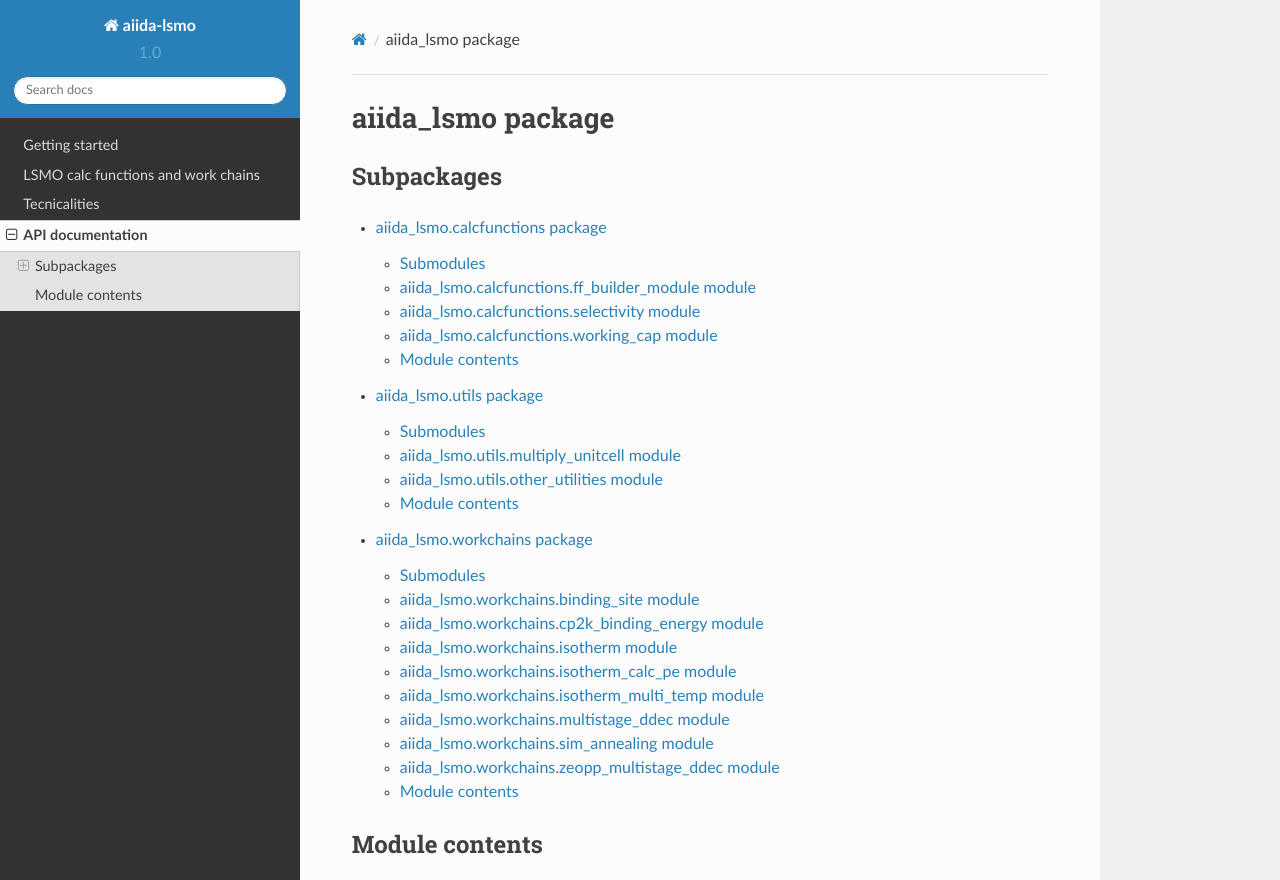
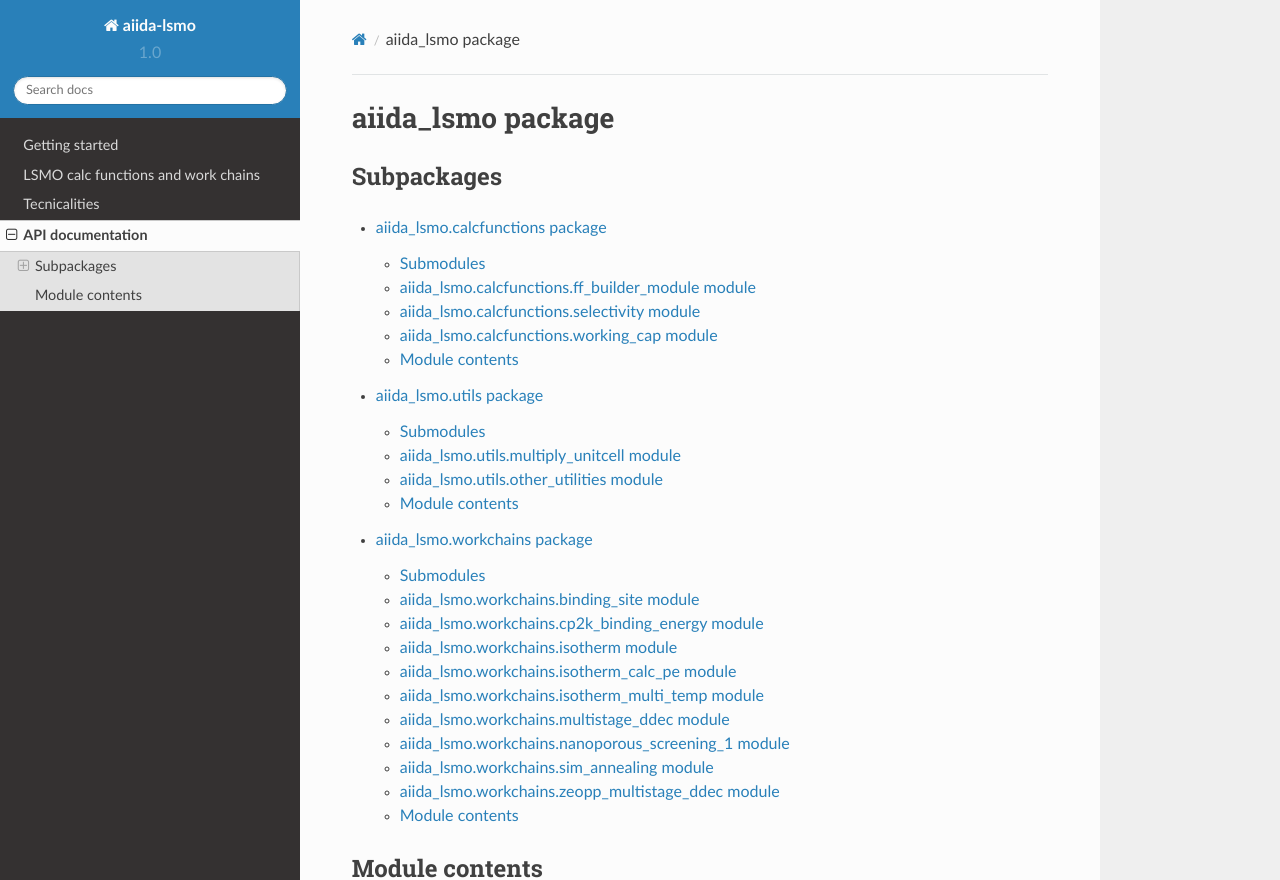
Before and after one commit to lsmo-epfl/aiida-lsmo, a Sphinx documentation site: the page built from docs/source/apidoc/aiida_lsmo.rst, in a window 1280 px wide and 1197 px high, cut to the strip 0-880 px from the top of the window. Built offline with Sphinx 7.4.7 and the Read the Docs theme 2.0.0, drawn with Linux system fonts in a browser that asks for light colours.

```diff
--- a/docs/source/apidoc/aiida_lsmo.workchains.rst
+++ b/docs/source/apidoc/aiida_lsmo.workchains.rst
@@ -64,6 +64,16 @@ aiida\_lsmo.workchains.multistage\_ddec module
    :undoc-members:
    :show-inheritance:
 
+aiida\_lsmo.workchains.nanoporous\_screening\_1 module
+------------------------------------------------------
+
+.. automodule:: aiida_lsmo.workchains.nanoporous_screening_1
+   :members:
+   :special-members:
+   :private-members:
+   :undoc-members:
+   :show-inheritance:
+
 aiida\_lsmo.workchains.sim\_annealing module
 --------------------------------------------
 
```
Also changed, not shown: 1 other file.
